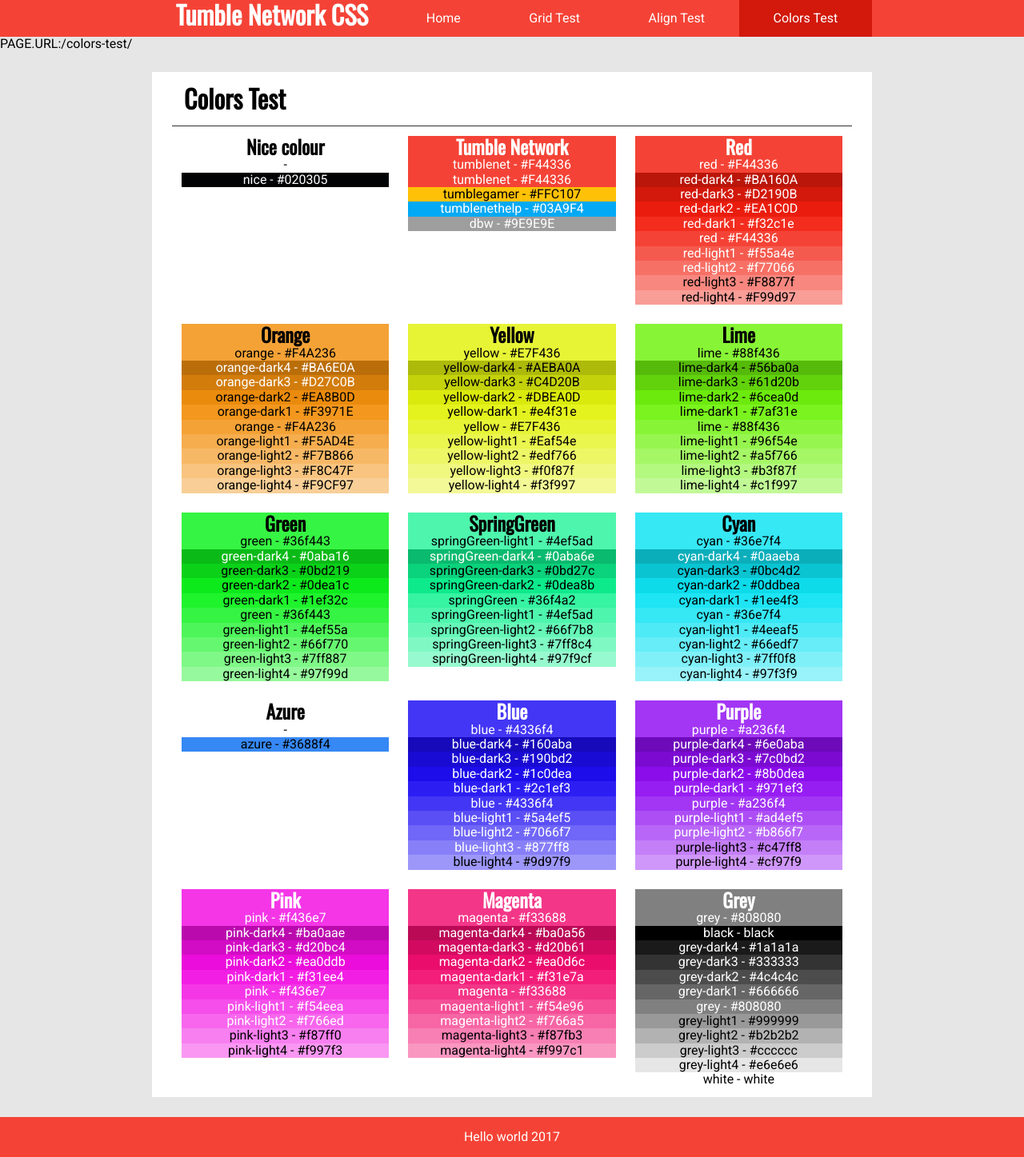
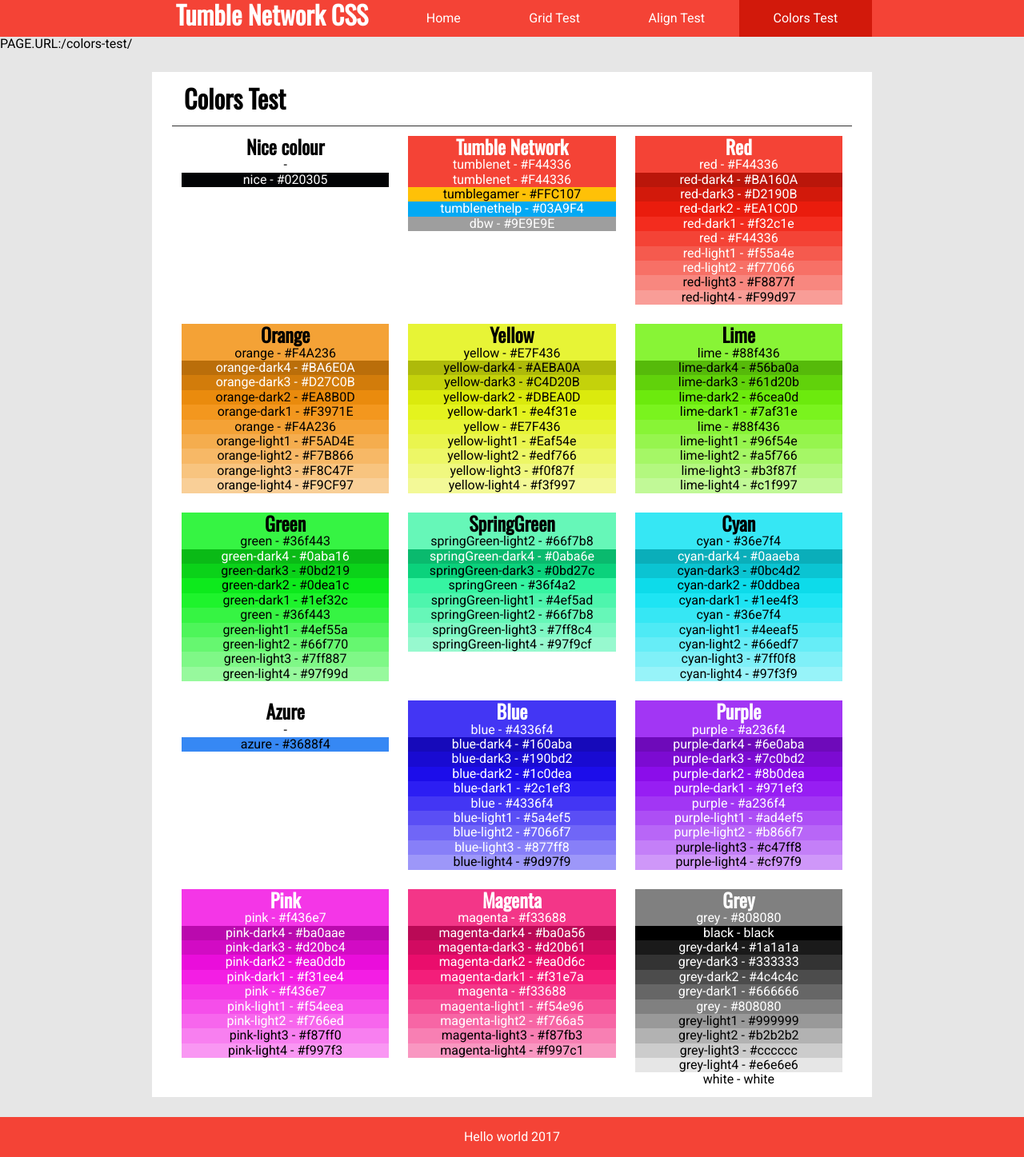
Before and after one commit to tumblenet/tumblenet-css, a Jekyll site: the page built from colors-test.html, in a window 1280 px wide. Shown: the whole page at 80% size. Built offline with Jekyll 4.4.1, drawn with Linux system fonts in a browser that asks for light colours.

Commit message:
Revert "added springGreen-dark2"
This reverts commit a98e9e0a804b6f0a80640c518f203958cdb44704.

```diff
--- a/_data/css.yml
+++ b/_data/css.yml
@@ -148,8 +148,6 @@
     dark: true
   - name: springGreen-dark3
     value: "#0bd27c"
-  - name: springGreen-dark2
-    value: "#0dea8b"
   - name: springGreen
     value: "#36f4a2"
     dark: false
```
